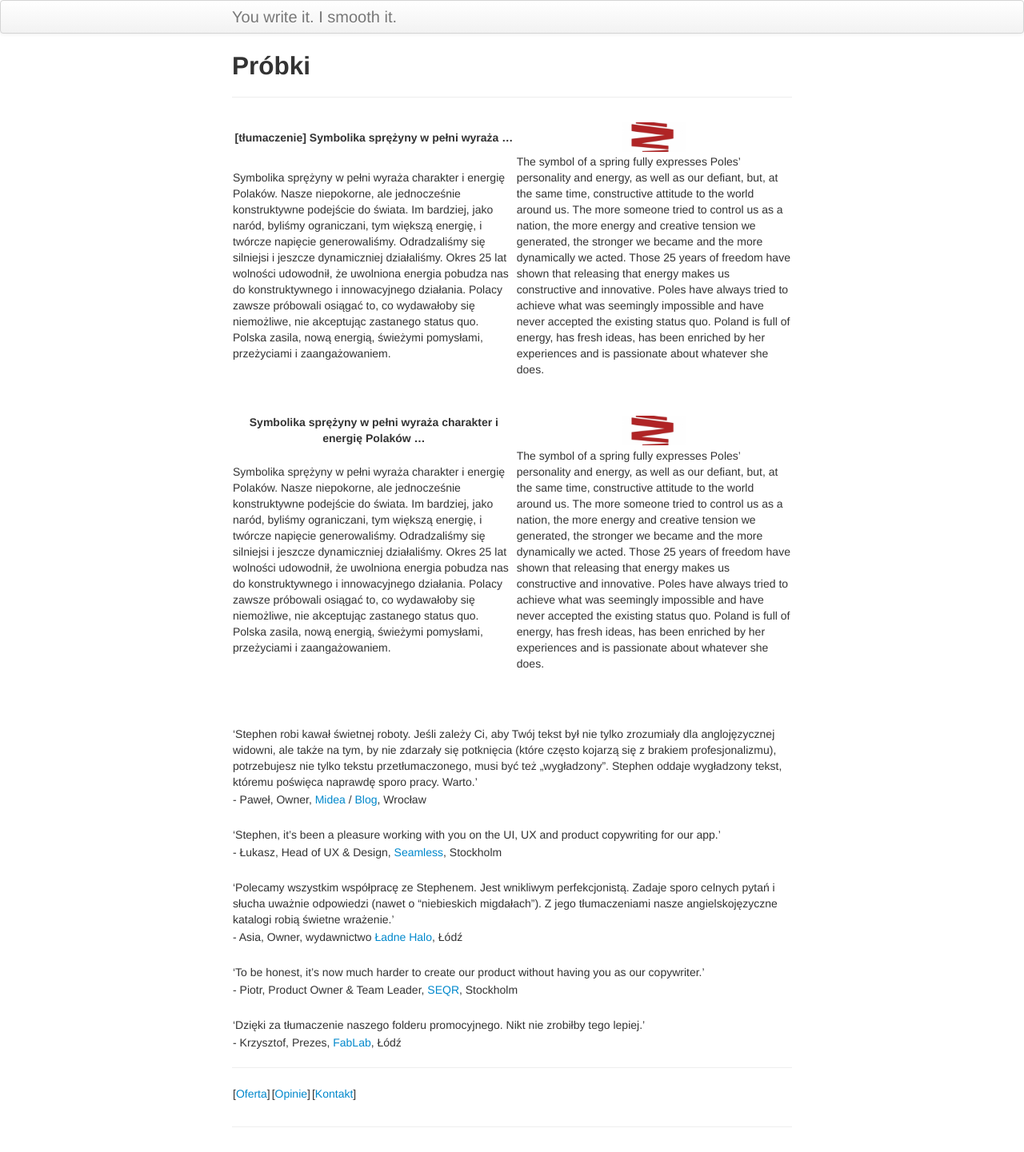
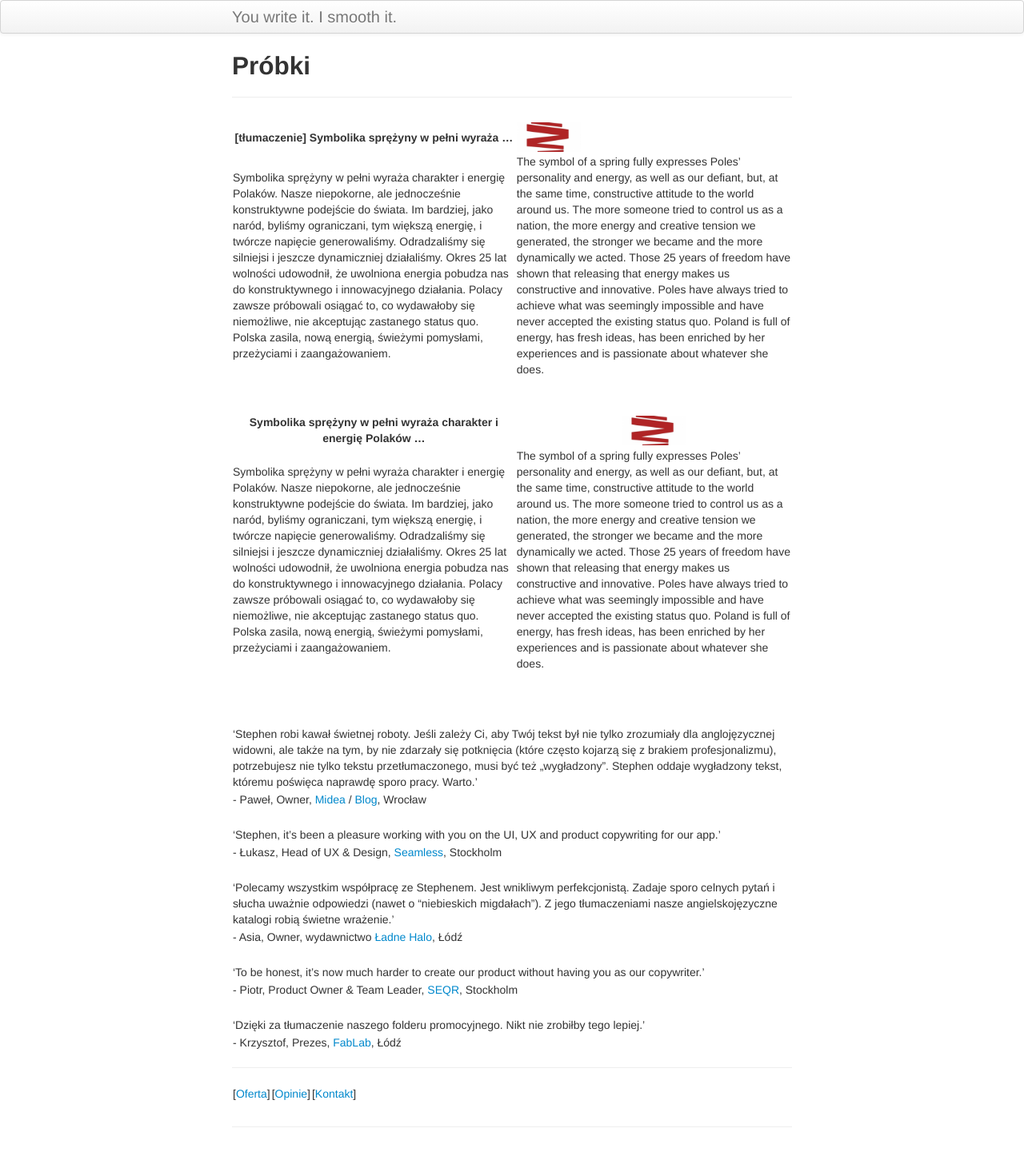
Before and after one commit to StephenEastham/StephenEastham.github.io, a Jekyll site: the page built from pages/probki.md, in a window 1280 px wide. Shown: the whole page at 80% size. Built offline with Jekyll 4.4.1, drawn with Linux system fonts in a browser that asks for light colours.

Commit message:
Update probki.md

```diff
--- a/pages/probki.md
+++ b/pages/probki.md
@@ -4,7 +4,7 @@ title: Próbki
 description:
 ---
 
-[tłumaczenie] Symbolika sprężyny w pełni wyraża ...|![](../images/sprezyna.jpg){: width="80" height="60" style="display: block; margin: 0 auto"}
+[tłumaczenie] Symbolika sprężyny w pełni wyraża ...|![](../images/sprezyna.jpg){: width="80" height="60" style="display: block; margin: 50 auto"}
 ---------|---------
 Symbolika sprężyny w pełni wyraża charakter i energię Polaków. Nasze niepokorne, ale jednocześnie konstruktywne podejście do świata. Im bardziej, jako naród, byliśmy ograniczani, tym większą energię, i twórcze napięcie generowaliśmy. Odradzaliśmy się silniejsi i jeszcze dynamiczniej działaliśmy. Okres 25 lat wolności udowodnił, że uwolniona energia pobudza nas do konstruktywnego i innowacyjnego działania. Polacy zawsze próbowali osiągać to, co wydawałoby się niemożliwe, nie akceptując zastanego status quo. Polska zasila, nową energią, świeżymi pomysłami, przeżyciami i zaangażowaniem.|The symbol of a spring fully expresses Poles' personality and energy, as well as our defiant, but, at the same time, constructive attitude to the world around us. The more someone tried to control us as a nation, the more energy and creative tension we generated, the stronger we became and the more dynamically we acted. Those 25 years of freedom have shown that releasing that energy makes us constructive and innovative. Poles have always tried to achieve what was seemingly impossible and have never accepted the existing status quo. Poland is full of energy, has fresh ideas, has been enriched by her experiences and is passionate about whatever she does.
  |
```
